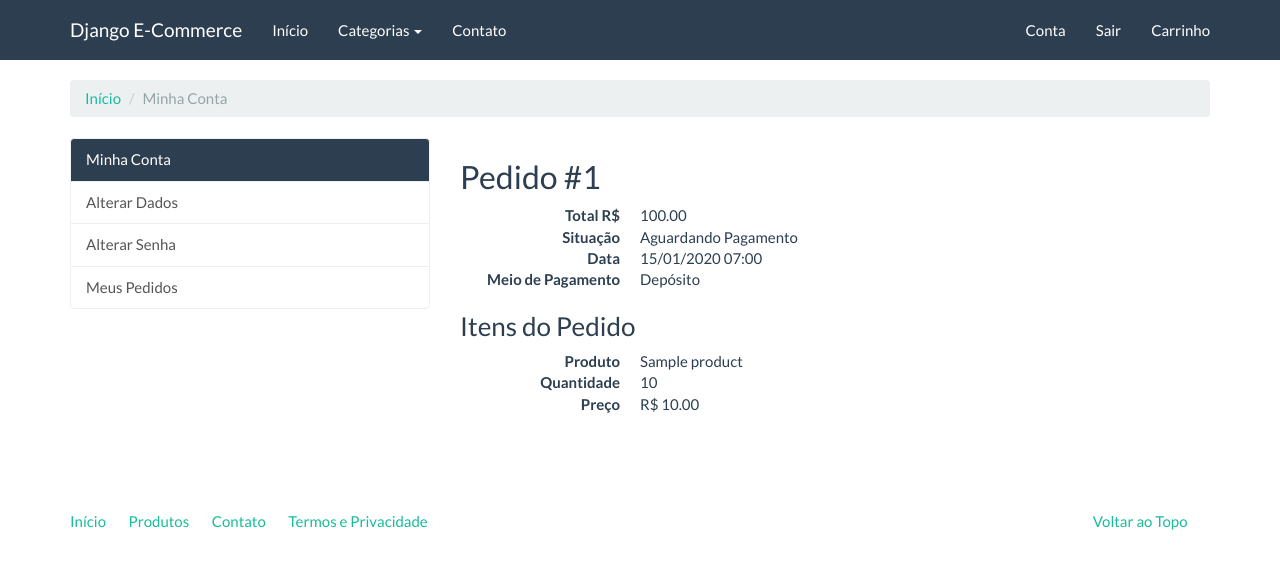
After one commit to HigorMonteiro/ecommerce, a Django app: a page that uses core/templates/base.html in a window 1280 px wide. The commit adds this page. Shown: the top 569 px of the page. Run offline with Django 3.2, Linux system fonts and the light colour scheme; a user stored in the database is signed in; tables that the repository leaves empty hold one stand-in row (values such as "Sample post"); some libraries are stand-ins or nearby versions.

Commit message:
detalhamento do pedido

```diff
--- a/checkout/models.py
+++ b/checkout/models.py
@@ -47,7 +47,8 @@ class OrderManager(models.Manager):
         order = self.create(user=user)
         for cart_item in cart_items:
             order_item = OrderItem.objects.create(
-                order=order, quantity=cart_item.quantity, product=cart_item.product,
+                order=order, quantity=cart_item.quantity,
+                product=cart_item.product,
                 price=cart_item.price
             )
         return order
@@ -92,6 +93,15 @@ class Order(models.Model):
         products_ids = self.items.values_list('product')
         return Product.objects.filter(pk__in=products_ids)
 
+    def total(self):
+        aggregate_queryset = self.items.aggregate(
+            total=models.Sum(
+                models.F('price') * models.F('quantity'),
+                output_field=models.DecimalField()
+            )
+        )
+        return aggregate_queryset['total']
+
 
 class OrderItem(models.Model):
 
--- /dev/null
+++ b/checkout/templates/checkout/order_detail.html
@@ -0,0 +1,30 @@
+{% extends "accounts/index.html" %}
+
+{% block title %}
+Pedido #{{ order.pk }}
+{% endblock %}
+
+{% block accounts_container %}
+<h2>Pedido #{{ order.pk }}</h2>
+<dl class="dl-horizontal">
+    <dt>Total R$</dt>
+    <dd>{{ object.total|floatformat:"2" }}</dd>
+    <dt>Situação</dt>
+    <dd>{{ object.get_status_display }}</dd>
+    <dt>Data</dt>
+    <dd>{{ object.created|date:"d/m/Y H:i" }}</dd>
+    <dt>Meio de Pagamento</dt>
+    <dd>{{ object.get_payment_option_display }}</dd>
+</dl>
+<h3>Itens do Pedido</h3>
+{% for item in object.items.all %}
+    <dl class="dl-horizontal">
+        <dt>Produto</dt>
+        <dd>{{ item.product }}</dd>
+        <dt>Quantidade</dt>
+        <dd>{{ item.quantity }}</dd>
+        <dt>Preço</dt>
+        <dd>R$ {{ item.price|floatformat:"2" }}</dd>
+    </dl>
+{% endfor %}
+{% endblock %}
--- a/checkout/templates/checkout/order_list.html
+++ b/checkout/templates/checkout/order_list.html
@@ -27,7 +27,7 @@
         {% for order in object_list %}
         <tr>
             <td>
-                <a href="#">#{{ order.pk }}</a>
+                <a href="{% url 'checkout:order_detail' order.pk %}">#{{ order.pk }}</a>
             </td>
             <td>
                 {% for product in order.products %}
@@ -35,7 +35,7 @@
                 {% endfor %}
             </td>
             <td>
-                {{ order.status }}
+                {{ order.get_status_displa }}
             </td>
             <td>
                 {{ order.created|date:"d/m/y" }}
--- a/checkout/urls.py
+++ b/checkout/urls.py
@@ -11,5 +11,7 @@ urlpatterns = [
     ),
     url(r'^carrinho/$', views.cart_item, name='cart_item'),
     url(r'^finalizando/$', views.checkout, name='checkout'),
-    url(r'^meus-pedidos/$', views.order_list, name='order_list')
+    url(r'^meus-pedidos/$', views.order_list, name='order_list'),
+    url(r'^meus-pedidos/(?P<pk>\d+)/$',
+        views.order_detail, name='order_detail')
 ]
--- a/checkout/views.py
+++ b/checkout/views.py
@@ -1,7 +1,9 @@
 # coding=utf-8
 
 from django.shortcuts import get_object_or_404, redirect
-from django.views.generic import RedirectView, TemplateView, ListView
+from django.views.generic import (
+        RedirectView, TemplateView, ListView, DetailView
+        )
 from django.forms import modelformset_factory
 from django.contrib import messages
 from django.contrib.auth.mixins import LoginRequiredMixin
@@ -94,7 +96,15 @@ class OrderListView(LoginRequiredMixin, ListView):
         return Order.objects.filter(user=self.request.user)
 
 
+class OrderDetailView(LoginRequiredMixin, DetailView):
+    template_name = 'checkout/order_detail.html'
+
+    def get_queryset(self):
+        return Order.objects.filter(user=self.request.user)
+
+
 create_cartitem = CreateCartItemView.as_view()
 cart_item = CartItemView.as_view()
 checkout = CheckoutView.as_view()
 order_list = OrderListView.as_view()
+order_detail = OrderDetailView.as_view()
--- a/core/templates/base.html
+++ b/core/templates/base.html
@@ -40,6 +40,7 @@
           </ul>
           <ul class="nav navbar-nav navbar-right">
 			{% if user.is_authenticated %}
+            <li><a href="{% url 'accounts:index' %}">Conta</a></li>
 			<li><a href="{% url 'logout' %}">Sair</a></li>
 			{% else %}
 			<li><a href="{% url 'login' %}">Entrar</a></li>
```
